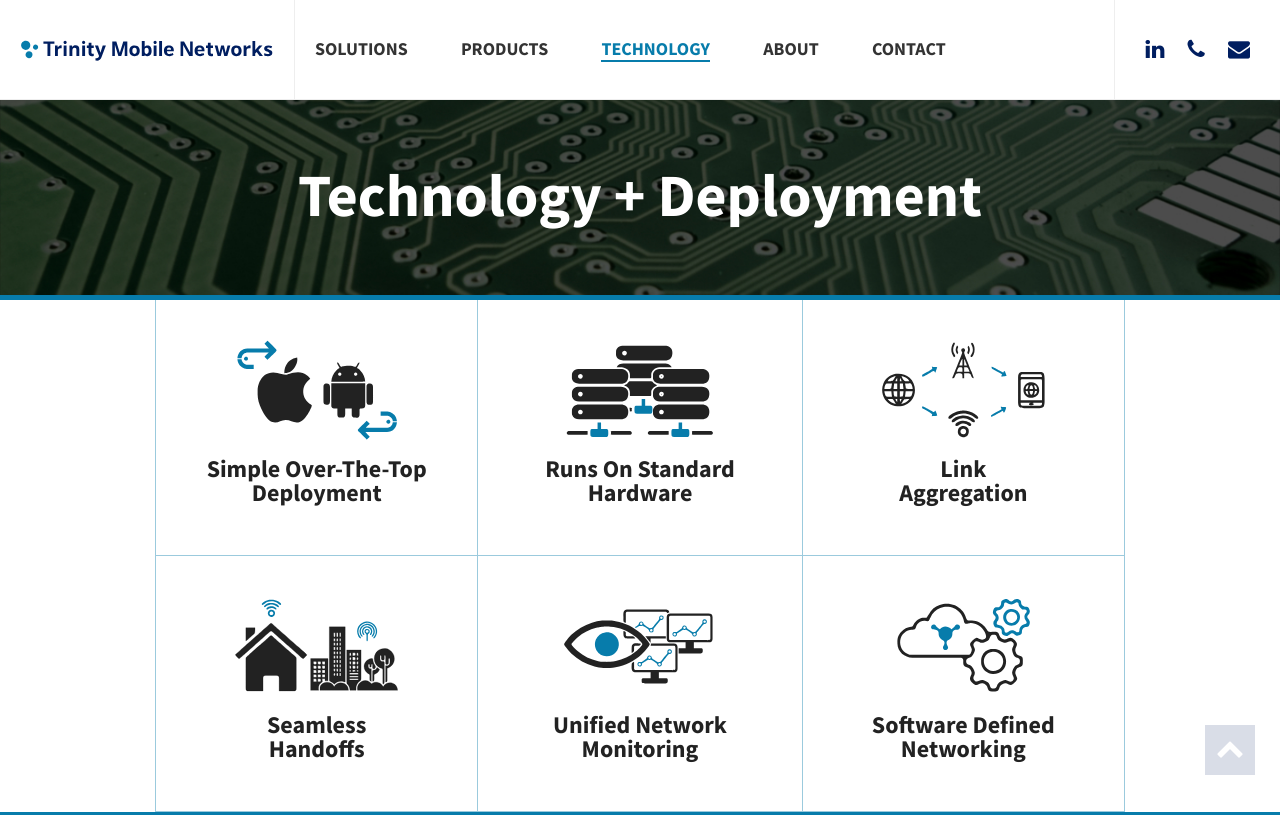
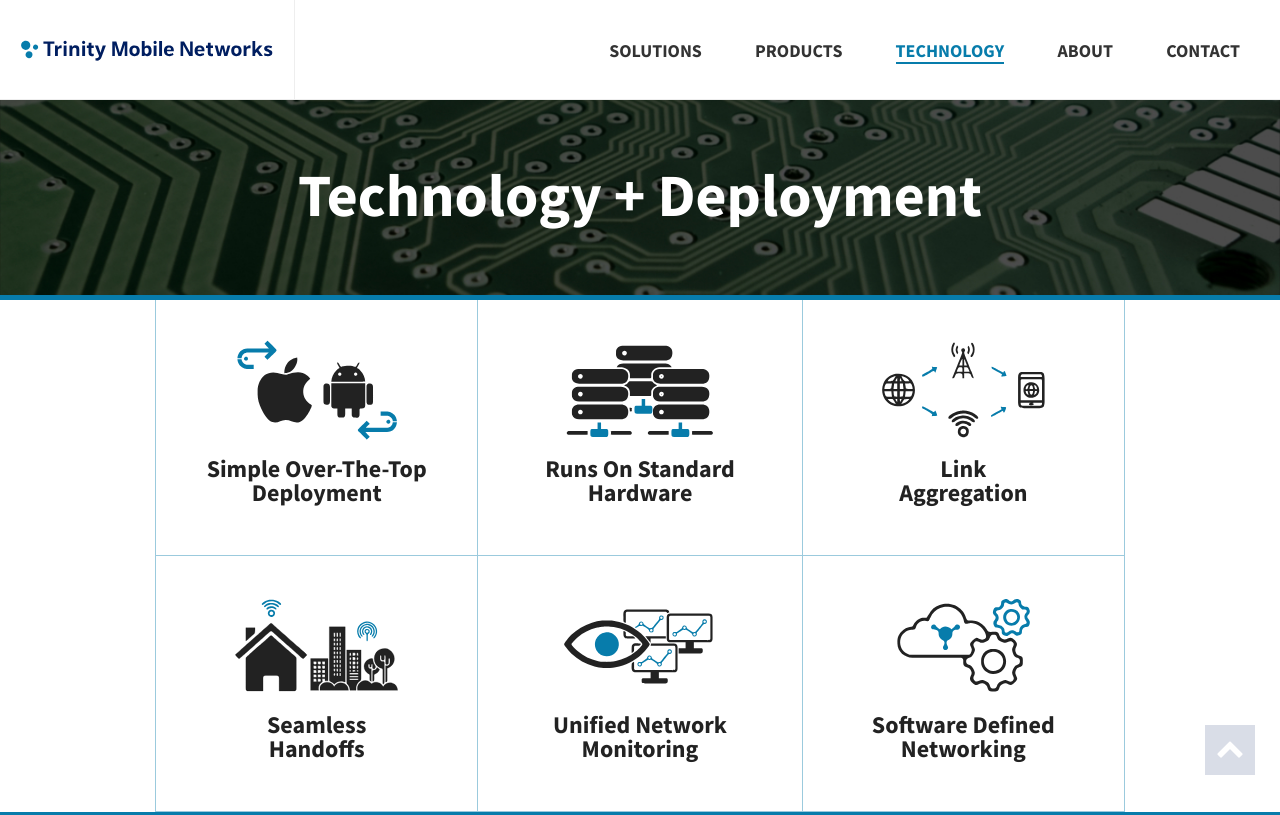
Before and after one commit to abhinayar/TMN, a plain HTML site: page Technology.html in a window 1280 px wide. Shown: the top 815 px of the page. Drawn offline with nearby package versions, Linux system fonts and the light colour scheme.

Commit message:
Nav Right Align

```diff
--- a/Technology.html
+++ b/Technology.html
@@ -233,7 +233,7 @@
 						<div class="nav-item">
 							<a href="./index.html#contact">Contact</a>
 						</div>
-						<div class="right social hidden-xs hidden-sm">
+						<div class="right social hidden-xs hidden-sm hidden">
 							<div class="right-item">
 								<a href="https://www.linkedin.com/company/trinity-mobile-networks"><i class="fa fa-linkedin"></i></a>
 							</div>
--- a/old/main.css
+++ b/old/main.css
@@ -332,10 +332,14 @@ NAV
 
 	.nav-list {
 		padding-left: 10px;
+		padding-left: 0;
+		float: right;
+		margin-right: 15px;
 	}
 
 	nav.full .nav-list {
 		padding-left: 12px;
+		padding-left: 0;
 	}
 
 	.nav-list .nav-item {
@@ -358,20 +362,20 @@ NAV
 
 	.nav-item>a {
 		height: auto;
-		padding-top: 9px;
 		padding-top: 22px;
 		font-size: 16px;
 	}
 
 	nav.full .nav-item>a {
-		padding-top: 20px;
 		padding-top: 34px;
+		padding-top: 36px;
 	}
 
 	.nav-list .nav-item .dropdown {
 		display: block;
 		position: absolute;
 		left: -10px;
+		left: -8px;
 		top: 78px;
 		z-index: 998;
 		background: #fff;
@@ -406,6 +410,7 @@ NAV
 	nav.full .nav-list .nav-item .dropdown {
 		top: 98px;
 		left: -12px;
+		left: -8px;
 		-webkit-transition:all 0.2s ease;
 		transition: all 0.2s ease;
 	}
@@ -466,11 +471,11 @@ NAV
 
 	.nav-item a {
 		font-size: 18px;
-		padding-top: 21px;
+		padding-top: 22px;
 	}
 
 	nav.full .nav-item a {
-		padding-top: 33px;
+		padding-top: 35px;
 	}
 
 	.nav-list .right {
```
Also changed, not shown: index.html (+2 -14 lines), public/css/main.min.css.
